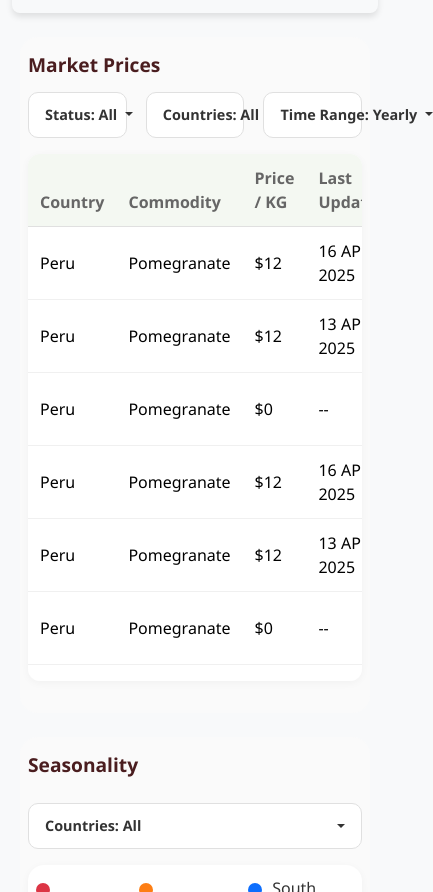
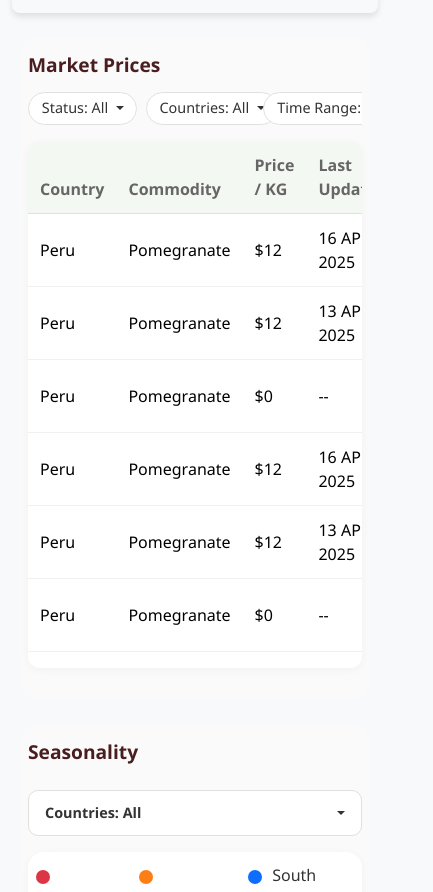
Before and after one commit to TalhaArman/Pomegranate, a plain HTML site: page index.html in a window 390 px wide. Shown: the part 3155-4047 px from the top of the page, 433 px wide, since content can reach past the window. Drawn offline with nearby package versions, Linux system fonts and the light colour scheme.

Commit message:
Update styles.css

```diff
--- a/css/styles.css
+++ b/css/styles.css
@@ -727,26 +727,25 @@ footer {
     /* Market Prices Filters Row */
     #market-price-section .market-prices-filters {
         display: flex !important;
-        flex-direction: row;
-        justify-content: space-between;
-        align-items: center;
+        flex-wrap: nowrap !important;
+        overflow-x: auto;
+        -webkit-overflow-scrolling: touch;
         gap: 0.7rem;
         margin-bottom: 1rem;
+        scrollbar-width: none; /* Firefox */
+        -ms-overflow-style: none; /* IE and Edge */
+        width: 100%;
+    }
+    #market-price-section .market-prices-filters::-webkit-scrollbar {
+        display: none; /* Chrome, Safari, Opera */
+        height: 0;
+        background: transparent;
     }
     #market-price-section .market-prices-filters .dropdown {
         flex: 1 1 0;
         min-width: 0;
-        width: 32%;
-    }
-    #market-price-section .market-prices-filters .filter-btn,
-    #market-price-section .market-prices-filters .time-range-btn {
-        width: 100%;
-        padding: 0.7rem 1rem;
-        border-radius: 10px;
-        background: #fff;
-        border: 1px solid #e0e0e0;
-        font-weight: 600;
-        text-align: left;
+        width: auto;
+        max-width: none;
     }
     /* Table responsiveness */
     #market-price-section .table-responsive {
@@ -826,4 +825,26 @@ footer {
         border: 1px solid #e0e0e0;
         font-weight: 600;
     }
+    #market-price-section .market-prices-filters {
+        display: flex !important;
+        flex-wrap: nowrap !important;
+        overflow-x: auto;
+        -webkit-overflow-scrolling: touch;
+        gap: 0.7rem;
+        margin-bottom: 1rem;
+        scrollbar-width: none; /* Firefox */
+        -ms-overflow-style: none; /* IE and Edge */
+        width: 100%;
+    }
+    #market-price-section .market-prices-filters::-webkit-scrollbar {
+        display: none; /* Chrome, Safari, Opera */
+        height: 0;
+        background: transparent;
+    }
+    #market-price-section .market-prices-filters .dropdown {
+        flex: 1 1 0;
+        min-width: 0;
+        width: auto;
+        max-width: none;
+    }
 }
```
